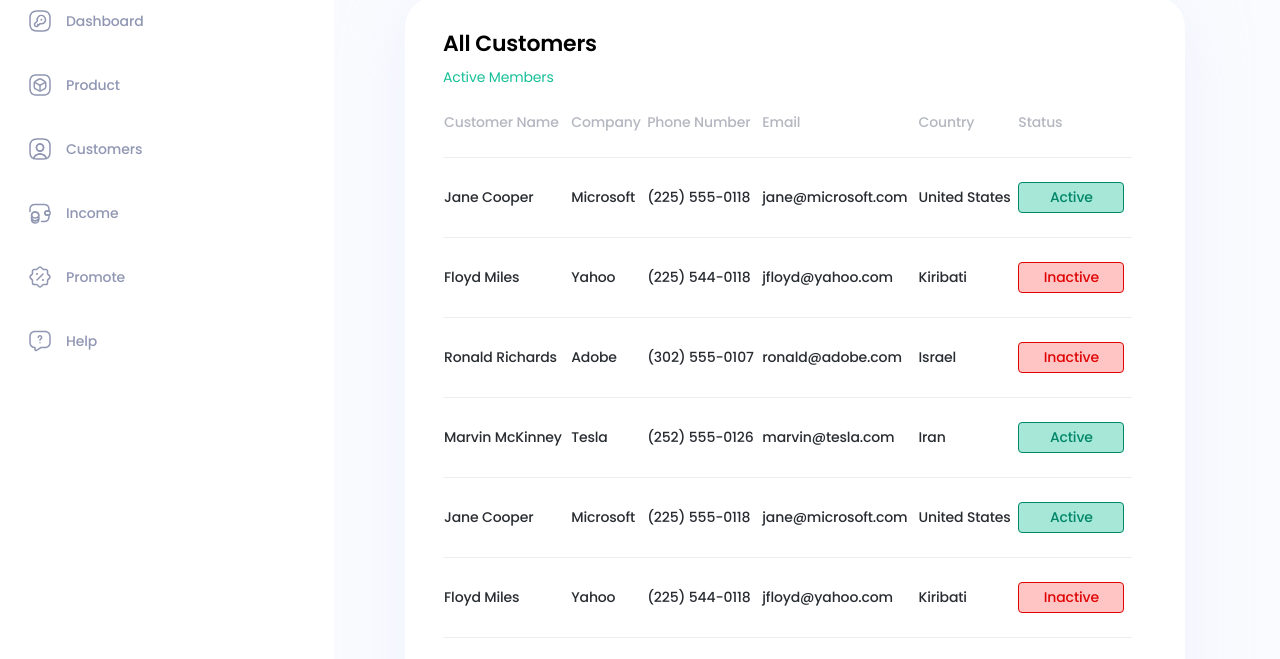
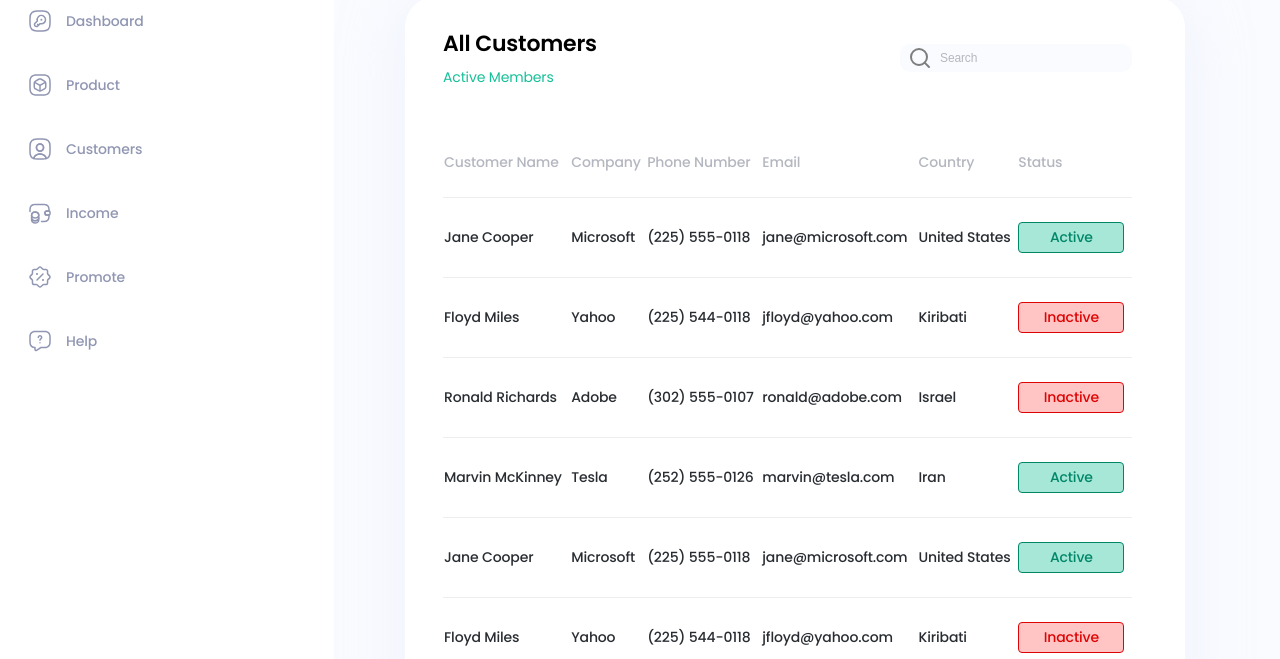
Before and after one commit to Kamilapu/Table-page, a website: page src/html/index.html in a window 1280 px wide. Shown: the part 130-789 px from the top of the page. Drawn offline with nearby package versions, Linux system fonts and the light colour scheme; files that its build step writes are made by us from their sources; files whose address does not match are found by name.

Commit message:
add search

```diff
--- a/src/html/blocks/content.html
+++ b/src/html/blocks/content.html
@@ -1,9 +1,19 @@
 <div class="content">
      <h3 class="content__greeting">Hello Evano 👋🏼,</h3>
      <div class="content-info">
-          <h4 class="content-info__table-title">All Customers</h4>
-          <p class="content-info__table-description">Active Members</p>
-          <div class="content-info__search"></div>
+
+          <div class="content-text">
+               <div>
+                    <h4 class="content-info__table-title">All Customers</h4>
+                    <p class="content-info__table-description">Active Members</p>
+               </div>
+               <div class="content-search">
+                    <label class="content-search__field">
+                         <input type="text" placeholder="Search" class="content-search__input">
+                         <a href="/" class="content-search__search"><img src="./img/svg/search.svg" alt="search"></a>
+                    </label>
+               </div>
+          </div>
 
           <div class="content-table">
                <table>
--- a/src/scss/components/_content.scss
+++ b/src/scss/components/_content.scss
@@ -1,6 +1,6 @@
 .content {
   grid-area: content;
-  padding: 41rem 95rem 258rem 71rem;
+  padding: 41rem 95rem 0rem 71rem;
   background: var(--bckg-color);
 
   &__greeting {
@@ -10,6 +10,42 @@
     color: var(--black-color);
   }
 }
+.content-text {
+  display: flex;
+  justify-content: space-between;
+  align-items: center;
+  padding-bottom: 40rem;
+}
+.content-search {
+  &__field {
+    display: block;
+    position: relative;
+  }
+
+  &__input {
+    width: 184rem;
+    padding: 7rem 8rem 7rem 40rem;
+    border-radius: 10rem;
+    background: #f9fbff;
+
+    font-weight: 400;
+    font-size: 12rem;
+    letter-spacing: -0.01em;
+    color: var(--black-color);
+
+    &::placeholder {
+      color: var(--table-text);
+    }
+  }
+
+  &__search {
+    position: absolute;
+    top: 10%;
+    cursor: pointer;
+    left: 8rem;
+  }
+}
+
 .content-info {
   border-radius: 30rem;
   background: var(--white-color);
@@ -29,6 +65,7 @@
     font-size: 14rem;
     letter-spacing: -0.01em;
     color: #16c098;
+
   }
 }
 
--- a/src/scss/vendors/_reset.scss
+++ b/src/scss/vendors/_reset.scss
@@ -26,7 +26,9 @@ body {
 }
 
 input,textarea {
+	padding: 0;
 	outline: none;
+	border: none;
 }
 
 button {
```
Also changed, not shown: build/css/main.css, build/img/svg/search.svg (added), build/index.html, src/img/svg/search.svg (added).
